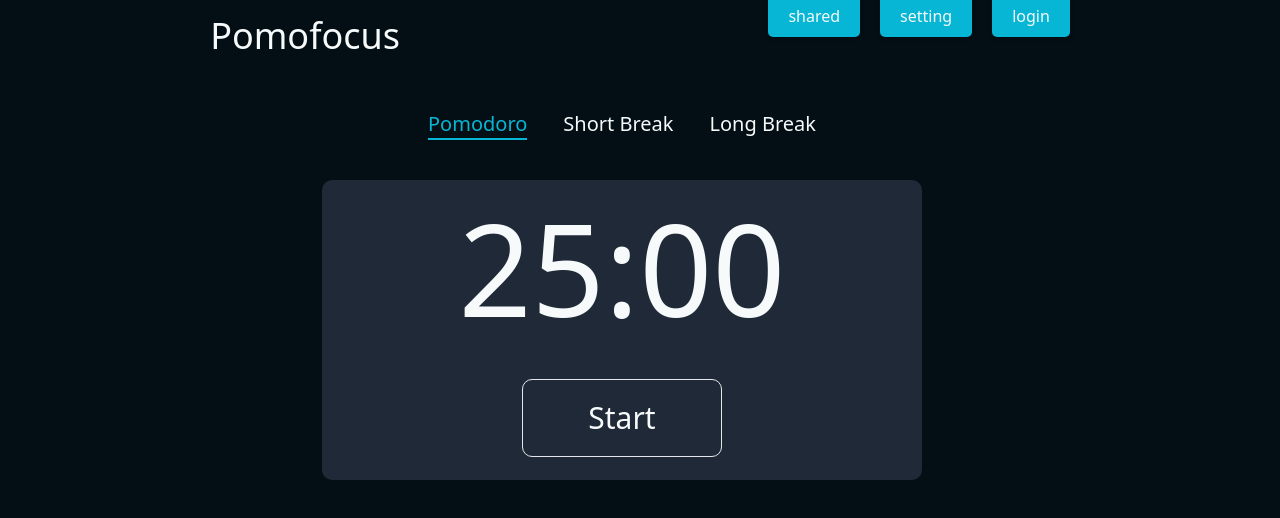
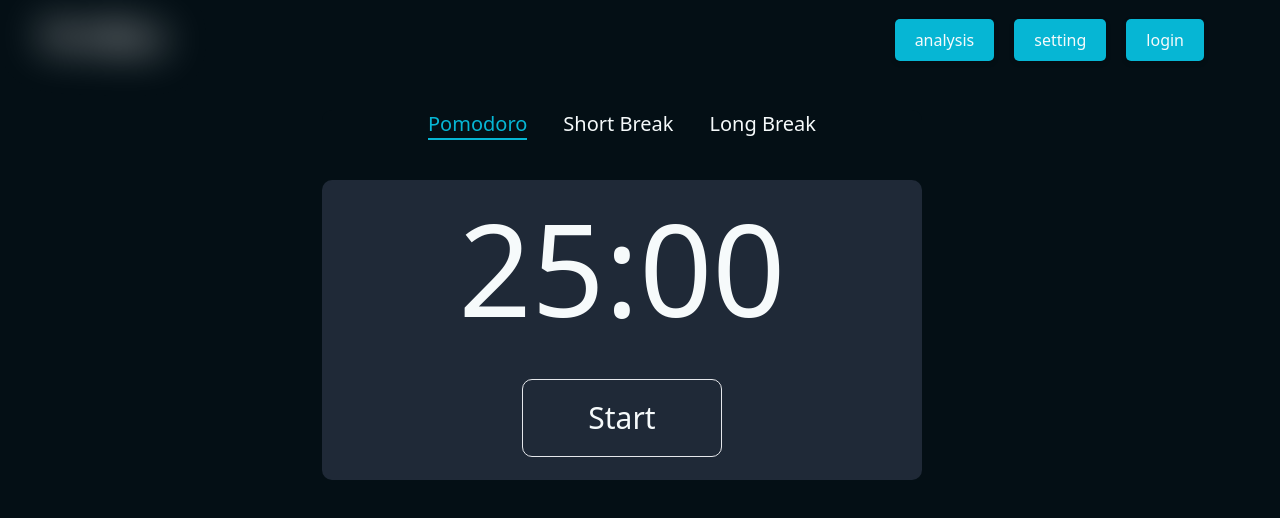
Before and after one commit to hsiang119/pomofocus-vue3, a Vue app: page / in a window 1280 px wide. Shown: the top 518 px of the page. Built offline with nearby package versions, Linux system fonts and the light colour scheme.

Commit message:
feat: modify NavHeader style and logic

```diff
--- a/src/components/NavHeader.vue
+++ b/src/components/NavHeader.vue
@@ -1,26 +1,15 @@
-<template>
-    <header class="flex gap-2 justify-around h-20 w-full mb-[30px]">
-        <h1 class="leading-loose max-w-prose">
-            <RouterLink to="/" >Pomofocus</RouterLink>
-        </h1>
+<script setup lang="ts">
+import { ref, type Ref } from "vue";
 
-        <nav class="">
-            <ul class="flex">
-                <li v-for="item in NAV_ITEMS" :key="item.id" class="ml-5 min-h-full transition-transform transition-shadow duration-300 hover:translate-y-[2px] active:translate-y-[5px]">
-                    <RouterLink to="/login" class="text-base leading-loose max-w-prose nav-item ">{{ item.name }}</RouterLink>
-                </li>
-            </ul>
-        </nav>
-    </header>
-</template>
+interface NavItem {
+  id: string;
+  name: string;
+}
 
-<script setup>
-import { ref } from "vue";
-
-const NAV_ITEMS = ref([
+const NAV_ITEMS: Ref<NavItem[]> = ref<NavItem[]>([
   {
     id: 'item01',
-    name: 'shared'
+    name: 'analysis'
   },
   {
     id: 'item02',
@@ -32,9 +21,24 @@
   },
 ])
 
+</script>
 
+<template>
+  <header class="flex justify-between h-20 w-[97%] mb-[30px]">
 
-</script>
+      <h1 class="leading-loose contrast-20 w-[100px] text-center">
+          <RouterLink to="/" class="animate-letterMove whitespace-nowrap">Pomofocus</RouterLink>
+      </h1>
+
+      <nav class="animate-fadeIn flex items-center gap-2">
+          <ul class="flex">
+              <li v-for="item in NAV_ITEMS" :key="item.id" class="leading-loose ml-5 min-h-full transition-transform transition-shadow duration-300 hover:translate-y-[2px] active:translate-y-[5px]">
+                  <RouterLink to="/login" class="text-base max-w-prose nav-item ">{{ item.name }}</RouterLink>
+              </li>
+          </ul>
+      </nav>
+  </header>
+</template>
 
 <style scoped>
 
```
